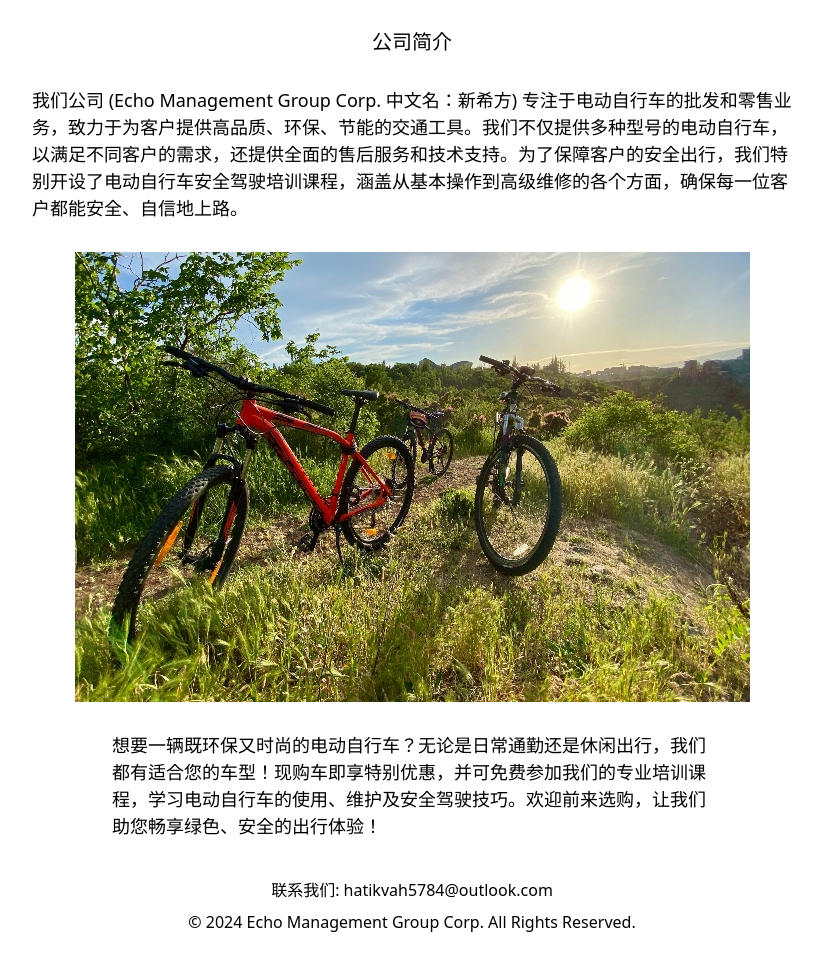
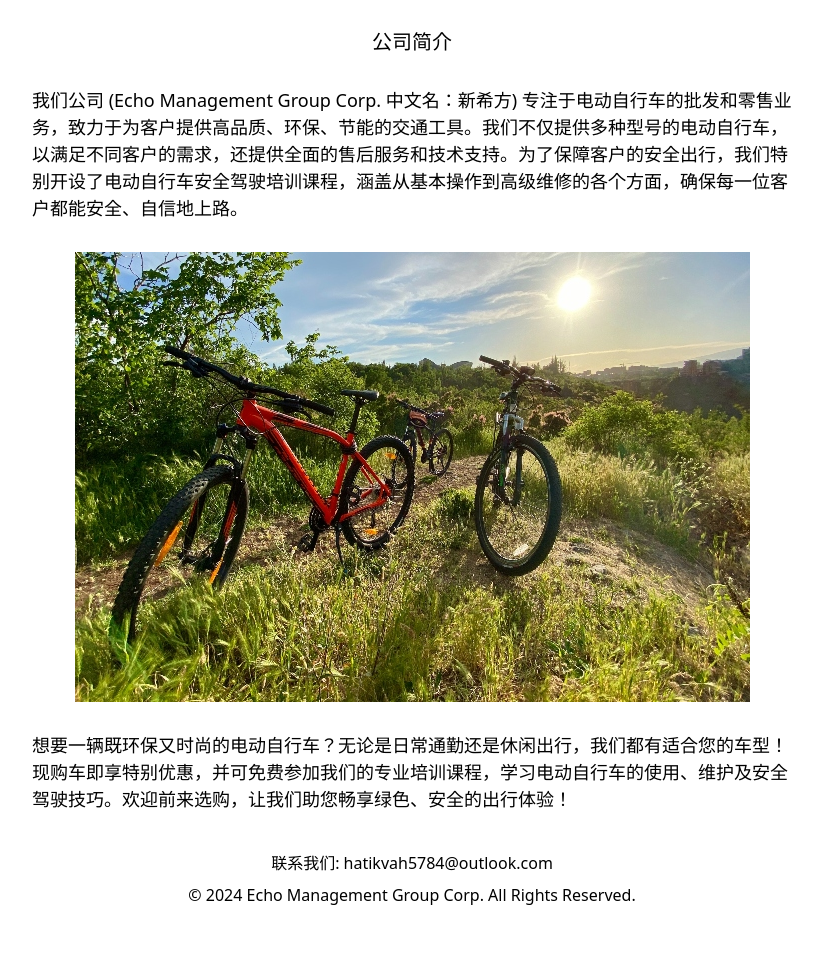
Before and after one commit to hatikvah5784/homepage, a plain HTML site: page index.html in a window 1280 px wide. Shown: the part 112-1082 px from the top of the page, without its empty margins (228-1050 px from the left). Drawn offline with nearby package versions, Linux system fonts and the light colour scheme.

Commit message:
Update index.html

```diff
--- a/index.html
+++ b/index.html
@@ -24,7 +24,7 @@
     </div>
     <img src="bike.jpg" style="display: block;margin-left: auto;margin-right: auto;"></img>
     <div style="display: block;margin-left: auto;margin-right: auto;font-size: 20px;margin-top: 30px;margin-bottom: 30px;max-width:800px;">
-    <p style="margin: 20px 100px;font-size: 18px;">
+    <p style="margin: 20px 20px;font-size: 18px;">
       想要一辆既环保又时尚的电动自行车？无论是日常通勤还是休闲出行，我们都有适合您的车型！现购车即享特别优惠，并可免费参加我们的专业培训课程，学习电动自行车的使用、维护及安全驾驶技巧。欢迎前来选购，让我们助您畅享绿色、安全的出行体验！
     </p>
     </div>
```
